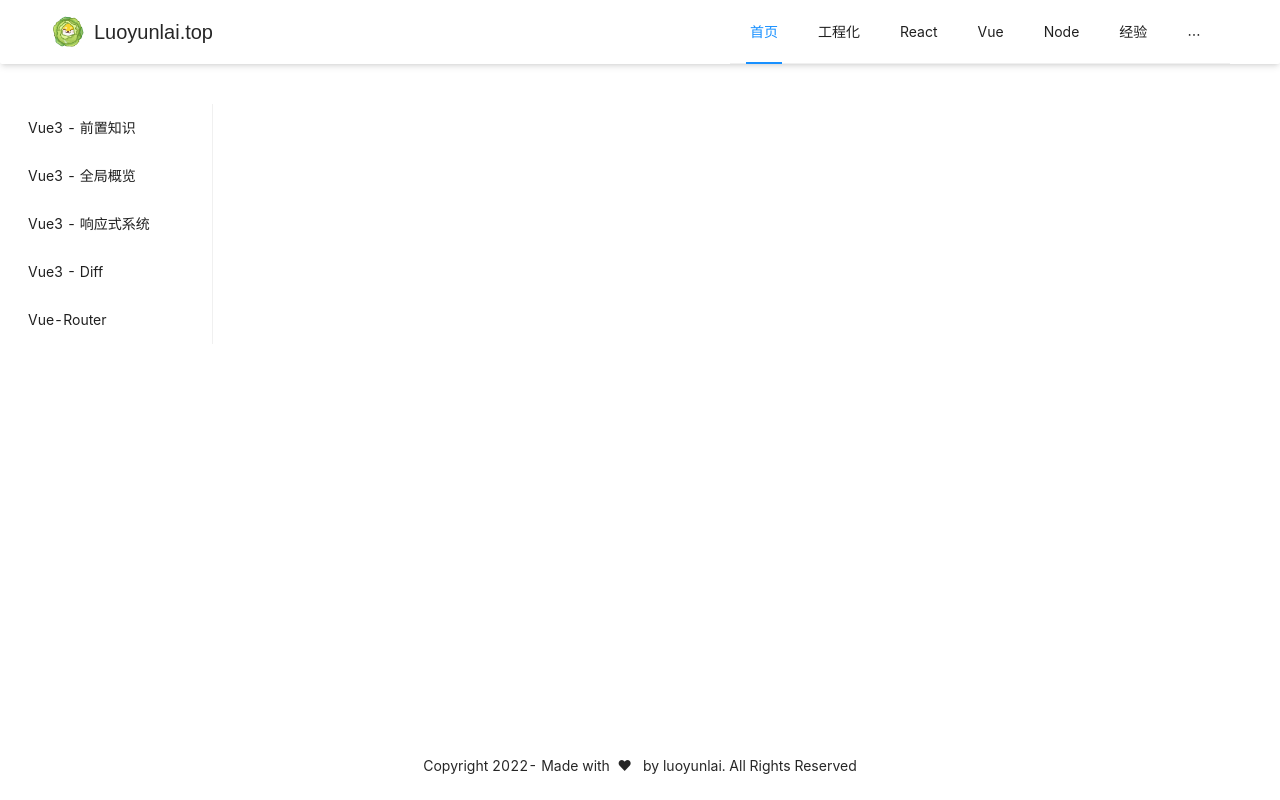
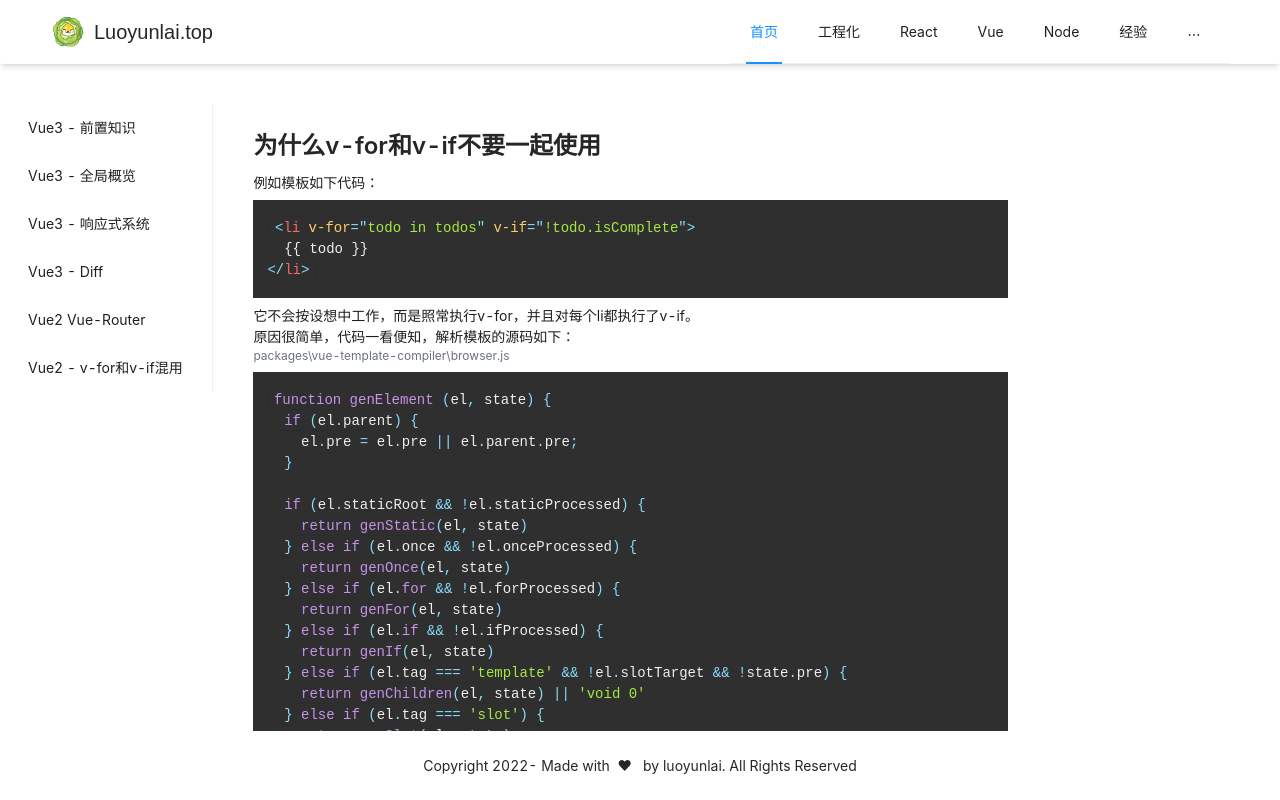
Before and after one commit to ChrisLuckComes/luoyunlai.xyz, a React (Vite) app: page /vue/vue2/vForWithIf in a window 1280 px wide. Built offline with nearby package versions, Linux system fonts and the light colour scheme.

Commit message:
v-for和v-if文章

```diff
--- /dev/null
+++ b/src/pages/vue/vue2/ForWithIf.ts
@@ -0,0 +1,80 @@
+export const V_FOR_IF = `\`\`\`html
+<li v-for="todo in todos" v-if="!todo.isComplete">
+  {{ todo }}
+</li>
+\`\`\``;
+
+export const GEN_ELEMENT = `\`\`\`js
+function genElement (el, state) {
+  if (el.parent) {
+    el.pre = el.pre || el.parent.pre;
+  }
+
+  if (el.staticRoot && !el.staticProcessed) {
+    return genStatic(el, state)
+  } else if (el.once && !el.onceProcessed) {
+    return genOnce(el, state)
+  } else if (el.for && !el.forProcessed) {
+    return genFor(el, state)
+  } else if (el.if && !el.ifProcessed) {
+    return genIf(el, state)
+  } else if (el.tag === 'template' && !el.slotTarget && !state.pre) {
+    return genChildren(el, state) || 'void 0'
+  } else if (el.tag === 'slot') {
+    return genSlot(el, state)
+  } else {
+    // component or element
+    var code;
+    if (el.component) {
+      code = genComponent(el.component, el, state);
+    } else {
+      var data;
+      if (!el.plain || (el.pre && state.maybeComponent(el))) {
+        data = genData$2(el, state);
+      }
+
+      var children = el.inlineTemplate ? null : genChildren(el, state, true);
+      code = "_c('" + (el.tag) + "'" + (data ? ("," + data) : '') + (children ? ("," + children) : '') + ")";
+    }
+    // module transforms
+    for (var i = 0; i < state.transforms.length; i++) {
+      code = state.transforms[i](el, code);
+    }
+    return code
+  }
+}
+\`\`\``;
+
+export const GEN_FOR = `\`\`\`js
+function genFor (
+  el,
+  state,
+  altGen,
+  altHelper
+) {
+  var exp = el.for;
+  var alias = el.alias;
+  var iterator1 = el.iterator1 ? ("," + (el.iterator1)) : '';
+  var iterator2 = el.iterator2 ? ("," + (el.iterator2)) : '';
+
+  if (state.maybeComponent(el) &&
+    el.tag !== 'slot' &&
+    el.tag !== 'template' &&
+    !el.key
+  ) {
+    state.warn(
+      "<" + (el.tag) + " v-for=\"" + alias + " in " + exp + "\">: component lists rendered with " +
+      "v-for should have explicit keys. " +
+      "See https://vuejs.org/guide/list.html#key for more info.",
+      el.rawAttrsMap['v-for'],
+      true /* tip */
+    );
+  }
+
+  el.forProcessed = true; // avoid recursion
+  return (altHelper || '_l') + "((" + exp + ")," +
+    "function(" + alias + iterator1 + iterator2 + "){" +
+      "return " + ((altGen || genElement)(el, state)) +
+    '})'
+}
+\`\`\``;
--- /dev/null
+++ b/src/pages/vue/vue2/vForWithIf.tsx
@@ -0,0 +1,31 @@
+import { classMap } from '@/constants/constant';
+import { Anchor } from 'antd';
+import { UseMarkDown } from '@/hooks/useMarkdown';
+import { GEN_ELEMENT, GEN_FOR, V_FOR_IF } from './ForWithIf';
+const { Link } = Anchor;
+
+export default function Index() {
+  const vFor = <UseMarkDown markdown={V_FOR_IF}></UseMarkDown>,
+    genElement = <UseMarkDown markdown={GEN_ELEMENT}></UseMarkDown>,
+    genFor = <UseMarkDown markdown={GEN_FOR}></UseMarkDown>;
+  return (
+    <article id="root" className={classMap.article}>
+      <main className={classMap.content}>
+        <h2 className={classMap.articleTitle}>为什么v-for和v-if不要一起使用</h2>
+        例如模板如下代码：
+        {vFor}
+        它不会按设想中工作，而是照常执行v-for，并且对每个li都执行了v-if。
+        <br />
+        原因很简单，代码一看便知，解析模板的源码如下：
+        <div className={classMap.assist}>packages\vue-template-compiler\browser.js</div>
+        {genElement}
+        <br />
+        可见源码的判断顺序就是<code>el.for</code>先于<code>el.if</code>
+        <br />
+        <br />
+        {genFor}
+        所以如果混用，就会在每个元素上都判断一次v-if，所以建议提前对数据进行过滤
+      </main>
+    </article>
+  );
+}
--- a/src/router/router.ts
+++ b/src/router/router.ts
@@ -128,8 +128,14 @@ const routers = [
       {
         key: 'vueRouter',
         path: 'vue2/router',
-        name: 'Vue-Router',
+        name: 'Vue2 Vue-Router',
         element: lazy(() => import('@/pages/vue/vue2/vueRouter'))
+      },
+      {
+        key: 'vForWithIf',
+        path: 'vue2/vForWithIf',
+        name: 'Vue2 - v-for和v-if混用',
+        element: lazy(() => import('@/pages/vue/vue2/vForWithIf'))
       }
     ]
   },
```
